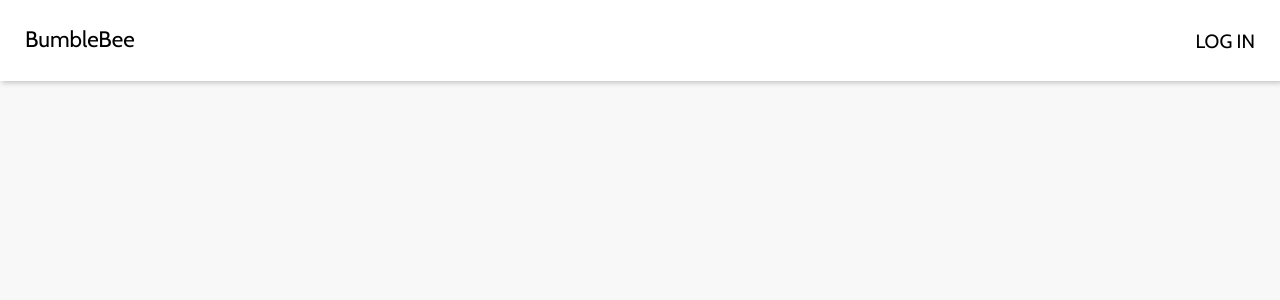
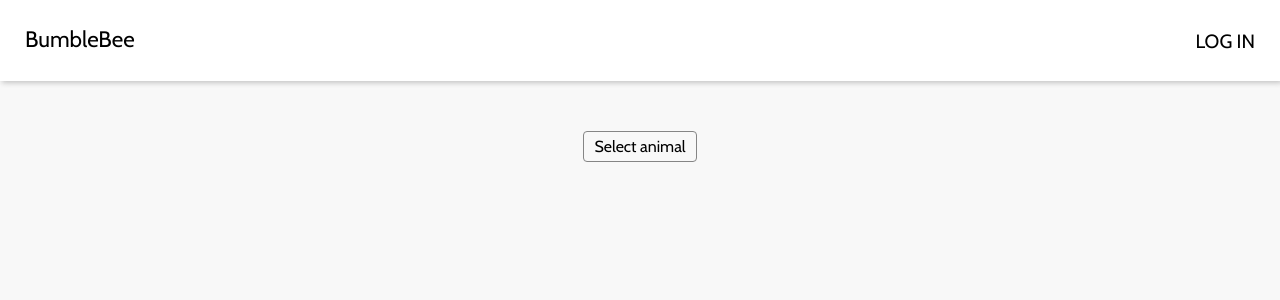
Before and after one commit to NanePothier/streaming-app, a React (Create React App) app: page /account in a window 1280 px wide. Shown: the top 300 px of the page. Built offline with nearby package versions, Linux system fonts and the light colour scheme.

Commit message:
Add dropdown component

```diff
--- a/src/components/Account/AccountContainer.js
+++ b/src/components/Account/AccountContainer.js
@@ -1,11 +1,37 @@
 import Header from "../UI/Header";
 import classes from "./AccountContainer.module.css";
-import SimpleDropdown from "../UI/Dropdown/SimpleDropdown";
+import Dropdown from "../UI/Dropdown/Dropdown";
+
+const dropdownOptions = [
+  {
+    id: 1,
+    title: "Tiger",
+    isSelected: false,
+  },
+  {
+    id: 2,
+    title: "Lion",
+    isSelected: false,
+  },
+  {
+    id: 3,
+    title: "Panther",
+    isSelected: false,
+  },
+  {
+    id: 4,
+    title: "Kangaroo",
+    isSelected: false,
+  },
+];
 
 const AccountContainer = (props) => {
   return (
     <div className={classes.background}>
       <Header />
+      <div className={classes.formContainer}>
+        <Dropdown headerTitle={"Select animal"} options={dropdownOptions} />
+      </div>
     </div>
   );
 };
--- a/src/components/Account/AccountContainer.module.css
+++ b/src/components/Account/AccountContainer.module.css
@@ -3,3 +3,9 @@
   height: 100vh;
   background-color: rgb(248, 248, 248);
 }
+
+.formContainer {
+  display: flex;
+  justify-content: center;
+  padding: 50px 0px;
+}
--- /dev/null
+++ b/src/components/UI/Dropdown/Dropdown.js
@@ -0,0 +1,65 @@
+import React, { useState, useEffect, useCallback } from "react";
+import classes from "./Dropdown.module.css";
+import MenuItem from "./MenuItem";
+
+const Dropdown = ({ headerTitle, options, className }) => {
+  const [isMenuShown, setIsMenuShown] = useState(false);
+  const [title, setTitle] = useState(headerTitle);
+  const [menuItems, setMenuItems] = useState(options);
+
+  useEffect(() => {
+    if (isMenuShown) {
+      window.addEventListener("click", closeMenu);
+    } else {
+      window.removeEventListener("click", closeMenu);
+    }
+  }, [isMenuShown]);
+
+  const handleHeaderClick = () => {
+    setIsMenuShown((prevState) => !prevState);
+  };
+
+  const closeMenu = useCallback(() => {
+    setIsMenuShown(false);
+  }, []);
+
+  const handleMenuItemClick = (menuItem) => {
+    setTitle(menuItem.title);
+    setMenuItems((prevItems) => {
+      const updatedItems = prevItems.map((item) => {
+        return {
+          id: item.id,
+          title: item.title,
+          isSelected: item.title === menuItem.title,
+        };
+      });
+      return updatedItems;
+    });
+    closeMenu();
+  };
+
+  return (
+    <div className={`${classes.wrapper} ${className}`}>
+      <div className={classes.header} role="button" onClick={handleHeaderClick}>
+        <div className={classes.headerTitle}>{title}</div>
+      </div>
+      {isMenuShown && (
+        <div className={classes.menu}>
+          {menuItems.map((item) => {
+            return (
+              <MenuItem
+                key={item.id}
+                id={item.id}
+                title={item.title}
+                selected={item.isSelected}
+                onSelectItem={handleMenuItemClick}
+              />
+            );
+          })}
+        </div>
+      )}
+    </div>
+  );
+};
+
+export default Dropdown;
--- /dev/null
+++ b/src/components/UI/Dropdown/Dropdown.module.css
@@ -0,0 +1,34 @@
+.wrapper {
+  display: inline-block;
+}
+
+.header {
+  border: 1px solid #858585;
+  padding: 5px 10px 5px 10px;
+  border-radius: 4px;
+  cursor: pointer;
+}
+
+.headerTitle {
+  font-size: 16px;
+}
+
+.menu {
+  display: flex;
+  flex-direction: column;
+  border: 1px solid #858585;
+  border-radius: 4px;
+}
+
+.menuItem {
+  border: none;
+  padding: 5px 10px 5px 10px;
+  font-size: 16px;
+}
+
+.menuItem:hover {
+  background-color: #f3d24a;
+  color: white;
+  border: #eca53b;
+  cursor: pointer;
+}
--- /dev/null
+++ b/src/components/UI/Dropdown/MenuItem.js
@@ -0,0 +1,19 @@
+import React from "react";
+import classes from "./Dropdown.module.css";
+
+const MenuItem = ({ id, title, selected, className, onSelectItem }) => {
+  const handleItemClick = () => {
+    onSelectItem({ title });
+  };
+
+  return (
+    <button
+      className={`${classes.menuItem} ${className}`}
+      onClick={handleItemClick}
+    >
+      {title}
+    </button>
+  );
+};
+
+export default MenuItem;
```
